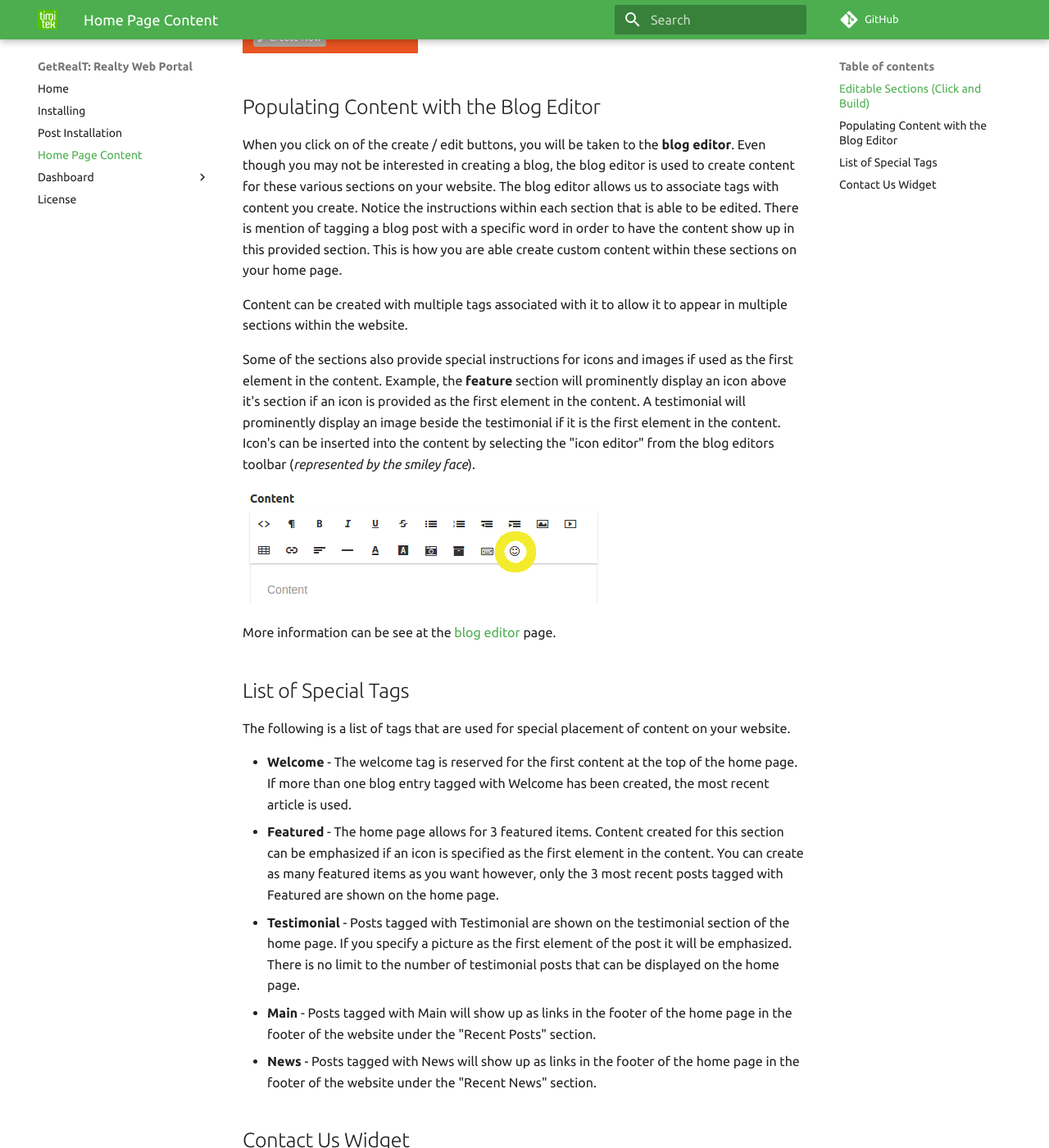
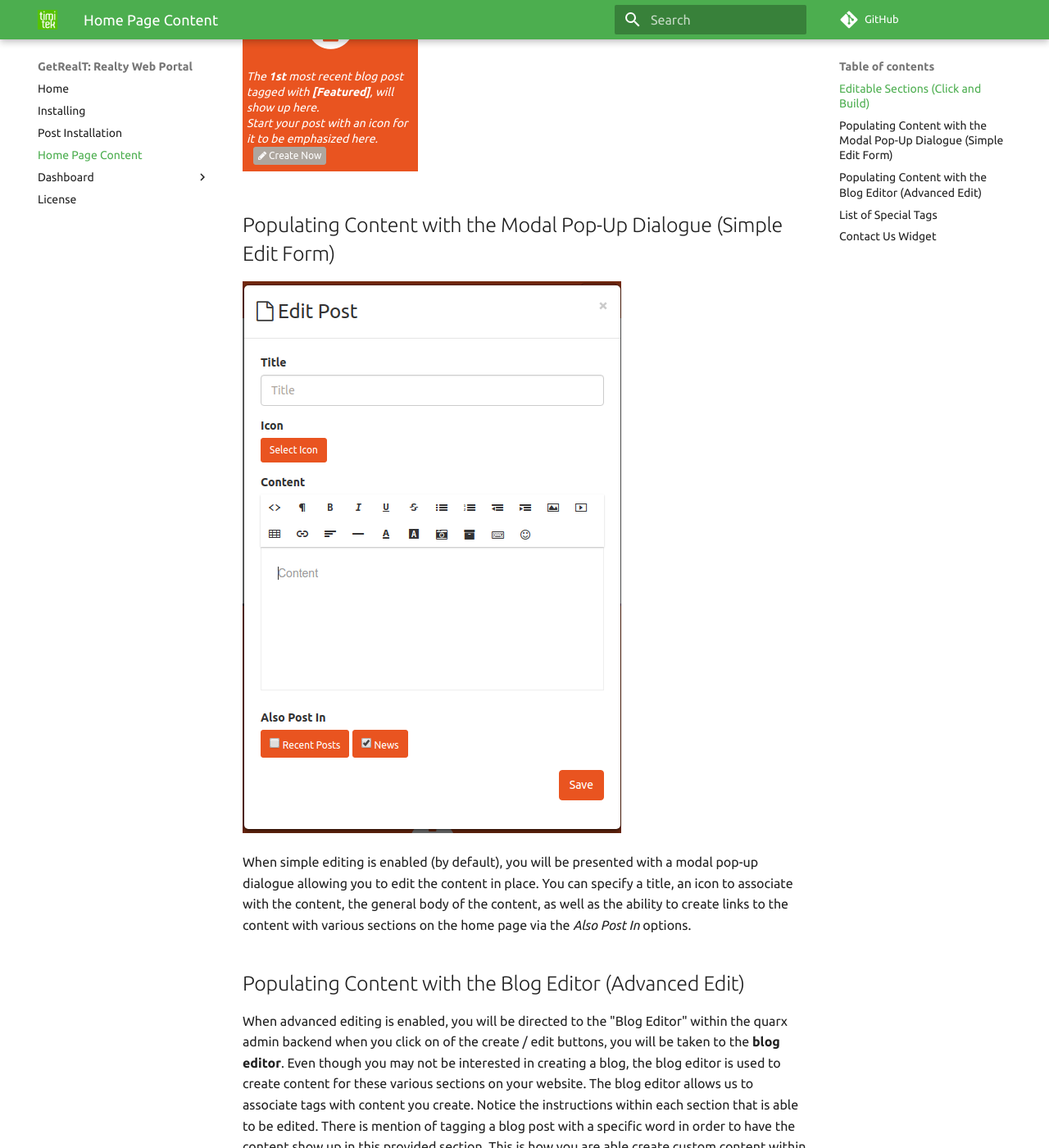
Before and after one commit to timitek/getrealt-docs, an MkDocs documentation site: the page built from docs/home_page_content.md, in a window 1280 px wide and 1400 px high, scrolled down 1284 px. Shown: the whole window at 82% size. Built offline with MkDocs 1.6.1 and Material for MkDocs 9.7.7, drawn with Linux system fonts in a browser that asks for light colours; comment, search, counter and statistics services are not loaded; old or Windows-style settings are respelled for this version of MkDocs; some of the changed text lies outside the part shown.

```diff
--- a/docs/home_page_content.md
+++ b/docs/home_page_content.md
@@ -9,13 +9,21 @@ After installing GetRealT your default home page shows example content you are a
 
 If you are logged in as an administrator (from the **login** button at the bottom of the website), each editable section will provide you with a button allowing you to create / edit content, as seen in the examples below.
 
+By default simple editing is enabled which will allow you to edit in place without leaving the home page via a simple modal pop-up dialogue.  If you have advanced editing enabled, you can perform more advanced editing features by being redirected to the back end editors from the quarx admin backend. For more information on this setting see *Advanced Edit* within the [Post Installation](./Dashboard/post_installation) section.
+
 ![welcome_create_now.png](../img/screenshots/welcome_create_now.png "Welcome Create Now")
 
 ![featured_create_now.png](../img/screenshots/featured_create_now.png "Featured Create Now")
 
-## Populating Content with the Blog Editor
+## Populating Content with the Modal Pop-Up Dialogue (Simple Edit Form)
 
-When you click on of the create / edit buttons, you will be taken to the **blog editor**.  Even though you may not be interested in creating a blog, the blog editor is used to create content for these various sections on your website.  The blog editor allows us to associate tags with content you create.  Notice the instructions within each section that is able to be edited. There is mention of tagging a blog post with a specific word in order to have the content show up in this provided section.  This is how you are able create custom content within these sections on your home page.
+![simple_edit_form.png](../img/screenshots/simple_edit_form.png "Simple Edit Form")
+
+When simple editing is enabled (by default), you will be presented with a modal pop-up dialogue allowing you to edit the content in place.  You can specify a title, an icon to associate with the content, the general body of the content, as well as the ability to create links to the content with various sections on the home page via the *Also Post In* options.
+
+## Populating Content with the Blog Editor (Advanced Edit)
+
+When advanced editing is enabled, you will be directed to the "Blog Editor" within the quarx admin backend when you click on of the create / edit buttons, you will be taken to the **blog editor**.  Even though you may not be interested in creating a blog, the blog editor is used to create content for these various sections on your website.  The blog editor allows us to associate tags with content you create.  Notice the instructions within each section that is able to be edited. There is mention of tagging a blog post with a specific word in order to have the content show up in this provided section.  This is how you are able create custom content within these sections on your home page.
 
 Content can be created with multiple tags associated with it to allow it to appear in multiple sections within the website.
 
```
Also changed, not shown: docs/Dashboard/getrealt_settings.md (+4 -2 lines), docs/post_installation.md (+4 -0 lines), docs/img/screenshots/getrealt_settings.png, docs/img/screenshots/simple_edit_form.png (added), site/Dashboard/getrealt_settings/index.html, site/home_page_content/index.html, site/img/screenshots/getrealt_settings.png, site/img/screenshots/simple_edit_form.png (added), site/mkdocs/search_index.json, site/post_installation/index.html, site/sitemap.xml.
